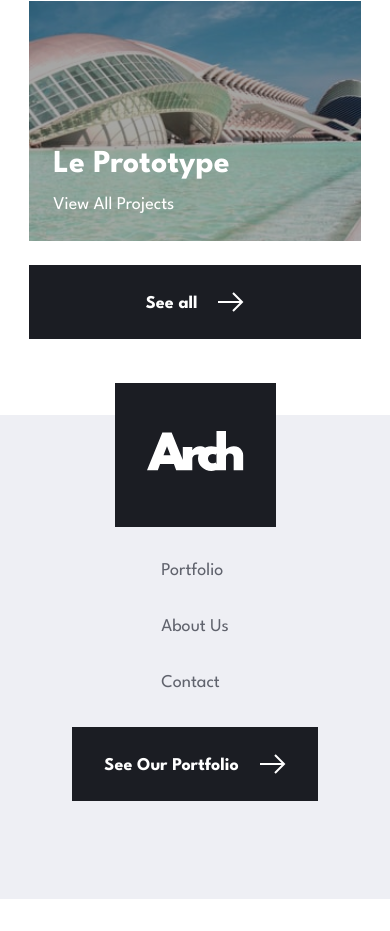
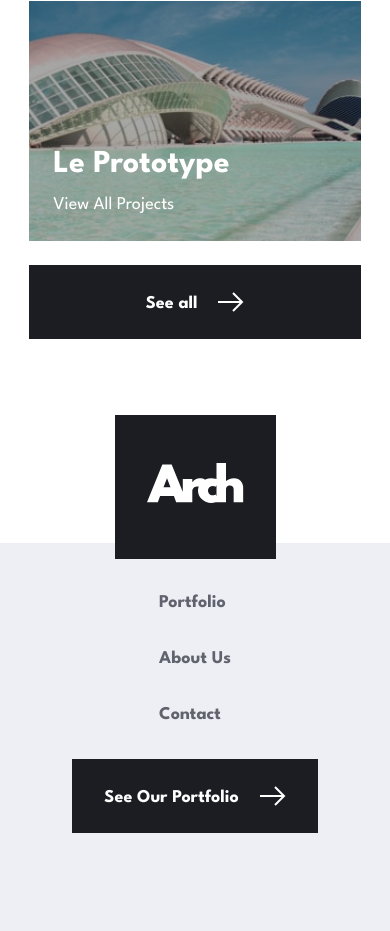
Before and after one commit to jkaps9/arch-studio, a website built with Vite: page index.html in a window 390 px wide. Shown: the part 2596-3527 px from the top of the page. Before the commit the page ends 3495 px from the top, so only its background shows below. Built offline with nearby package versions, Linux system fonts and the light colour scheme.

Commit message:
fix mobile styling for footer

```diff
--- a/src/style.css
+++ b/src/style.css
@@ -338,6 +338,11 @@ header > .container {
 /* Footer */
 footer {
   background-color: var(--very-light-grey);
+  --logo-margin: 8rem;
+  --margin-top-calc: calc(
+    clamp(4.5625rem, 0.5128rem + 17.2789vw, 12.5rem) + var(--logo-margin)
+  );
+  margin-top: var(--margin-top-calc);
   padding-bottom: 6.125rem;
 
   .container {
@@ -346,7 +351,7 @@ footer {
     align-items: center;
 
     .logo {
-      margin-top: -2rem;
+      margin-top: calc(var(--logo-margin) * -1);
       margin-bottom: 2rem;
       background-color: var(--very-dark-blue);
       width: auto;
@@ -362,6 +367,14 @@ footer {
 
     .nav__list {
       gap: 2rem;
+    }
+
+    .footer-nav__item {
+      font-weight: 700;
+      cursor: pointer;
+      &:hover {
+        color: var(--very-dark-blue);
+      }
     }
   }
 }
```
